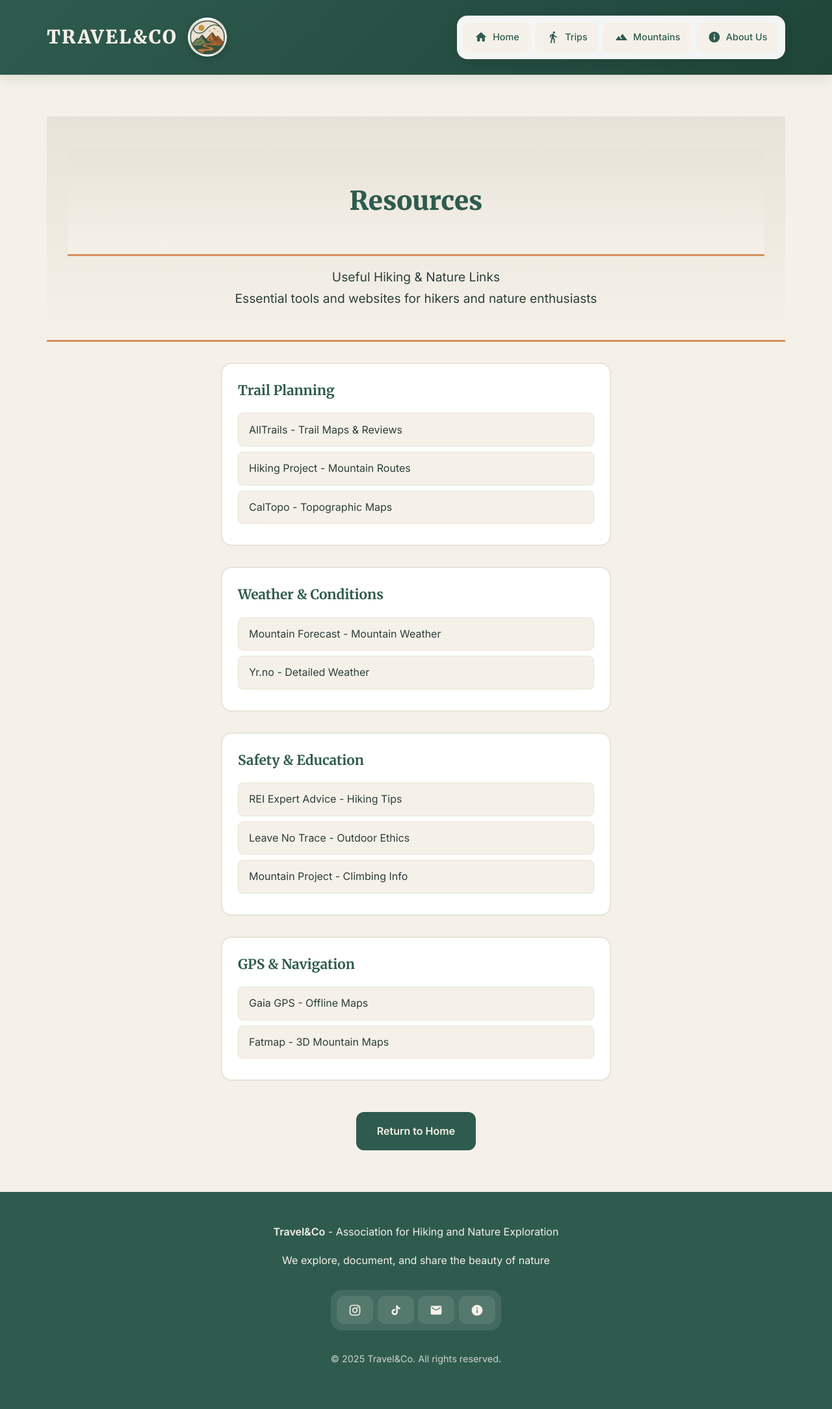
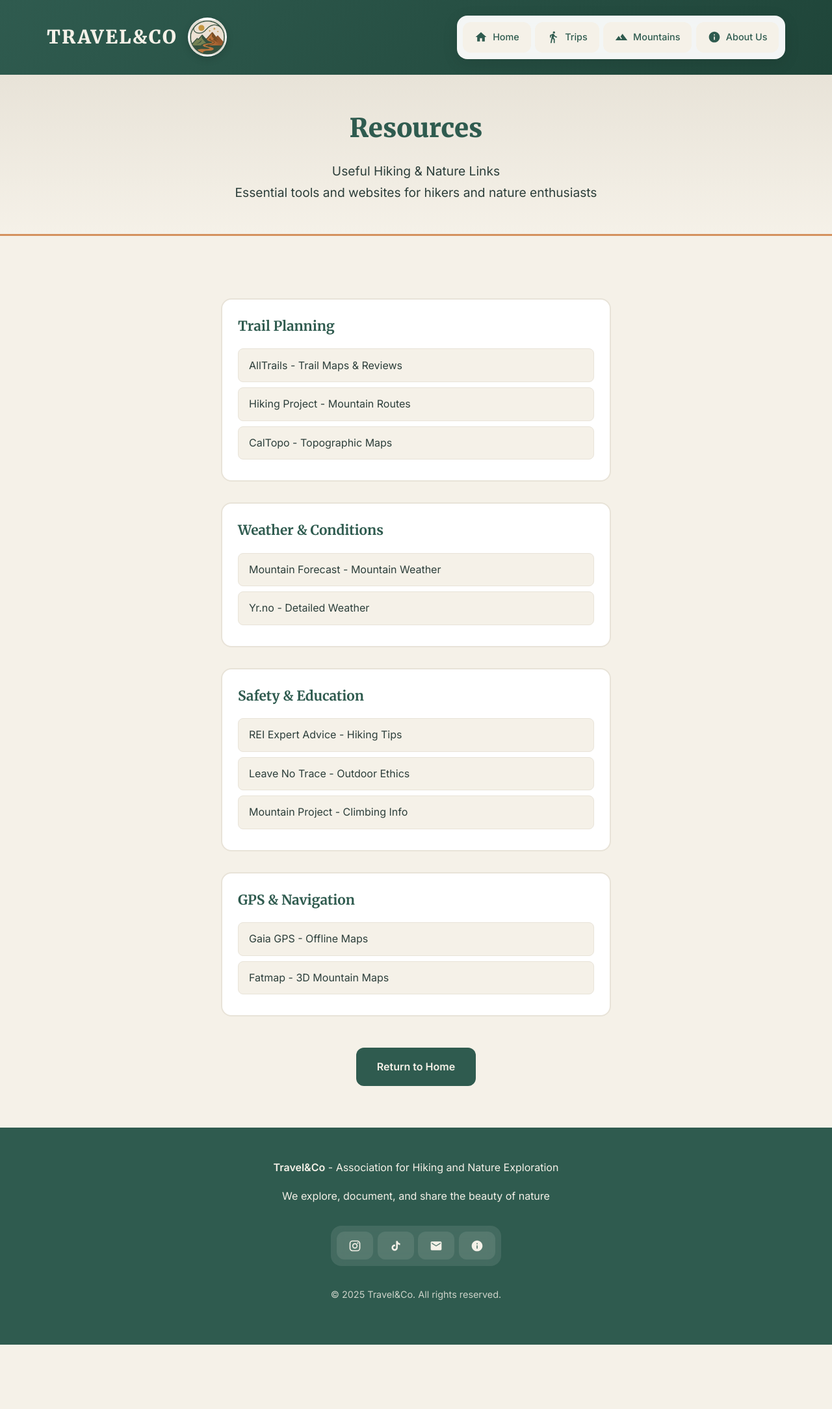
Before and after one commit to travelandco/travelandco.github.io, a Jekyll site: the page built from resources.html, in a window 1280 px wide. Shown: the whole page at 65% size. Built offline with Jekyll 4.4.1, drawn with Linux system fonts in a browser that asks for light colours; comment, search, counter and statistics services are not loaded; after the commit the page ends 2069 px from its top, so only the background shows below that.

Commit message:
Update resources.html

```diff
--- a/resources.html
+++ b/resources.html
@@ -3,13 +3,13 @@ layout: default
 title: Resources
 permalink: /resources.html
 ---
+<div class="page-hero">
+    <h1>Resources</h1>
+    <p>Useful Hiking & Nature Links</p>
+    <p>Essential tools and websites for hikers and nature enthusiasts</p>
+</div>
+
 <div class="container">
-    <div class="page-hero">
-        <h1 class="page-hero h1">Resources</h1>
-        <p>Useful Hiking & Nature Links</p>
-        <p>Essential tools and websites for hikers and nature enthusiasts</p>
-    </div>
-
     <div class="resources-list">
         <div class="resource-category">
             <h3>Trail Planning</h3>
```
